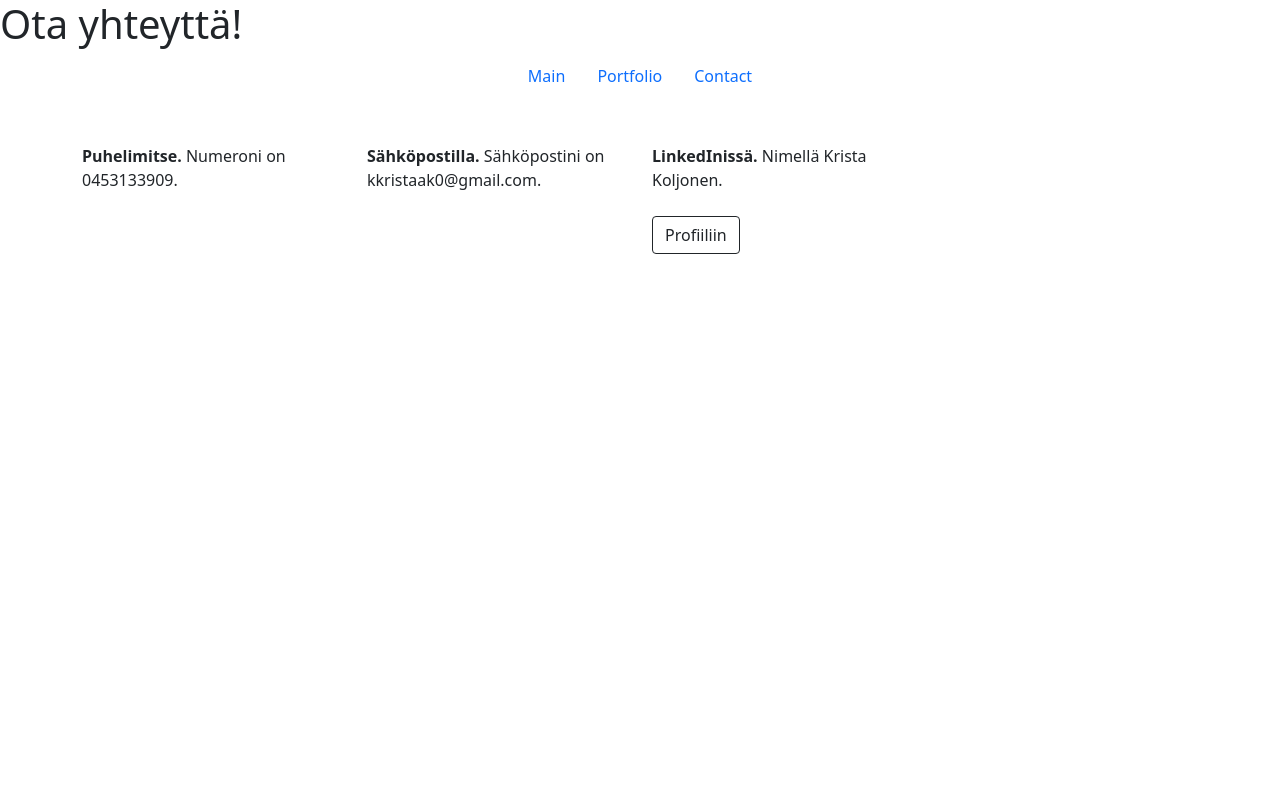
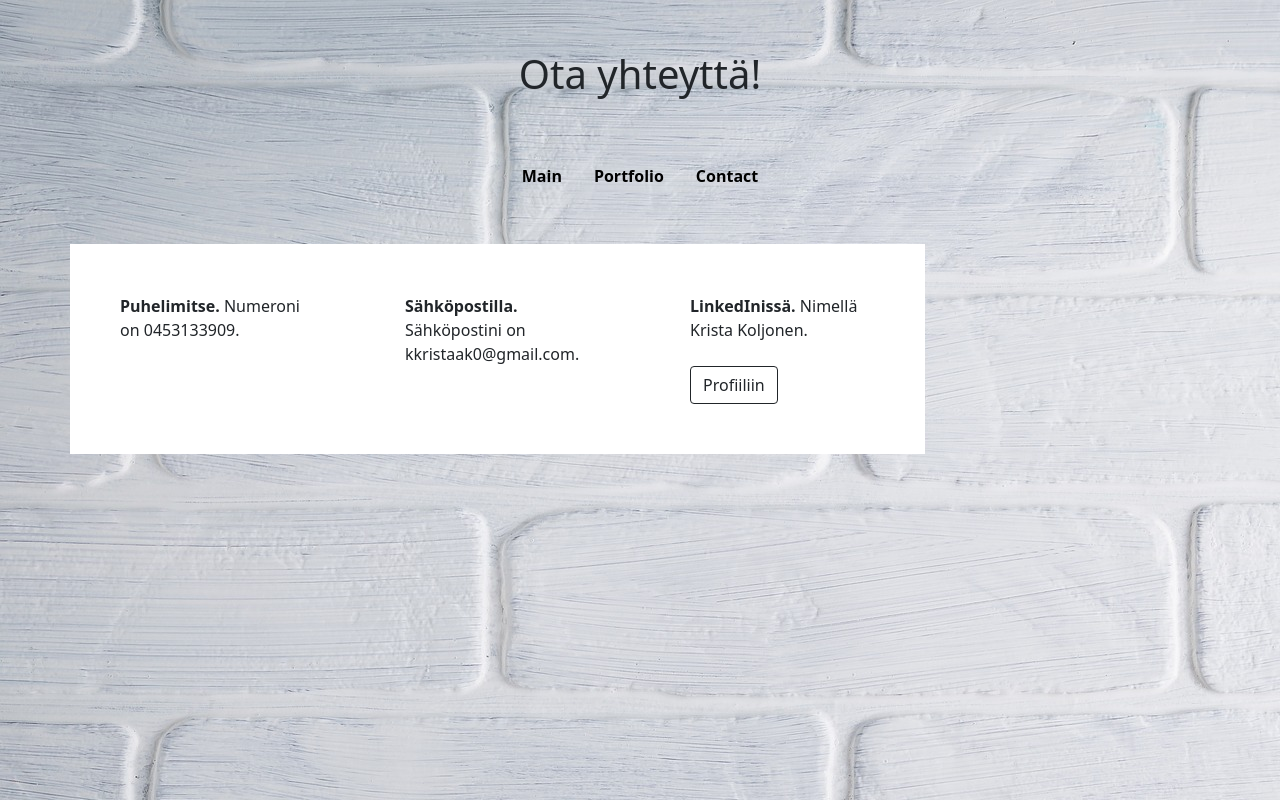
Before and after one commit to kristaiida/BOOTSTRAP, a plain HTML site: page pages/contact.html in a window 1280 px wide. Drawn offline with nearby package versions, Linux system fonts and the light colour scheme.

Commit message:
Linkkien korjaus, tyylien tekoa

```diff
--- a/css/style.css
+++ b/css/style.css
@@ -0,0 +1,33 @@
+h1 {
+    padding: 50px 0;
+    text-align: center;
+}
+
+ul.nav li a, ul.nav li a:visited {
+    color: black !important;
+    font-weight: bold !important;
+}
+
+ul.nav li a:hover, ul.nav li a:active {
+    color: black !important;
+    font-weight: bold !important;
+}
+
+ul.nav li.active a {
+    color: black !important;
+    font-weight: bold !important;
+}
+
+#text {
+    background-color: white;
+    padding: 25px;
+}
+
+.col-8 {
+    background-color: white;
+    padding: 25px;
+}
+.col-sm-3 {
+    background-color: white;
+    padding: 50px;
+}
--- a/pages/contact.html
+++ b/pages/contact.html
@@ -13,6 +13,10 @@
     <title>Yhteystiedot</title>
   </head>
   <body>
+    <div class="bg-image" style="
+        background-image: url('../images/bricks.jpg');
+        height: 100vh;">
+
     <h1>Ota yhteyttä!</h1>
 
     <ul class="nav justify-content-center">
@@ -42,7 +46,7 @@
               <strong>LinkedInissä.</strong> Nimellä Krista Koljonen.
               <br>
               <br>
-              <a class="btn btn-outline-dark" href="www.linkedin.com/in/krista-koljonen-0a47ba223" role="button">Profiiliin</a>
+              <a class="btn btn-outline-dark" href="http://www.linkedin.com/in/krista-koljonen-0a47ba223" role="button">Profiiliin</a>
             </div>
         </div>
     </div>
@@ -57,5 +61,6 @@
     <script src="https://cdn.jsdelivr.net/npm/@popperjs/core@2.10.2/dist/umd/popper.min.js" integrity="sha384-7+zCNj/IqJ95wo16oMtfsKbZ9ccEh31eOz1HGyDuCQ6wgnyJNSYdrPa03rtR1zdB" crossorigin="anonymous"></script>
     <script src="https://cdn.jsdelivr.net/npm/bootstrap@5.1.3/dist/js/bootstrap.min.js" integrity="sha384-QJHtvGhmr9XOIpI6YVutG+2QOK9T+ZnN4kzFN1RtK3zEFEIsxhlmWl5/YESvpZ13" crossorigin="anonymous"></script>
     -->
+    </div>
   </body>
 </html>
```
Also changed, not shown: index.html (+7 -1 lines), pages/portfolio.html (+12 -7 lines), images/background.jpg (added), images/bricks.jpg (added).
